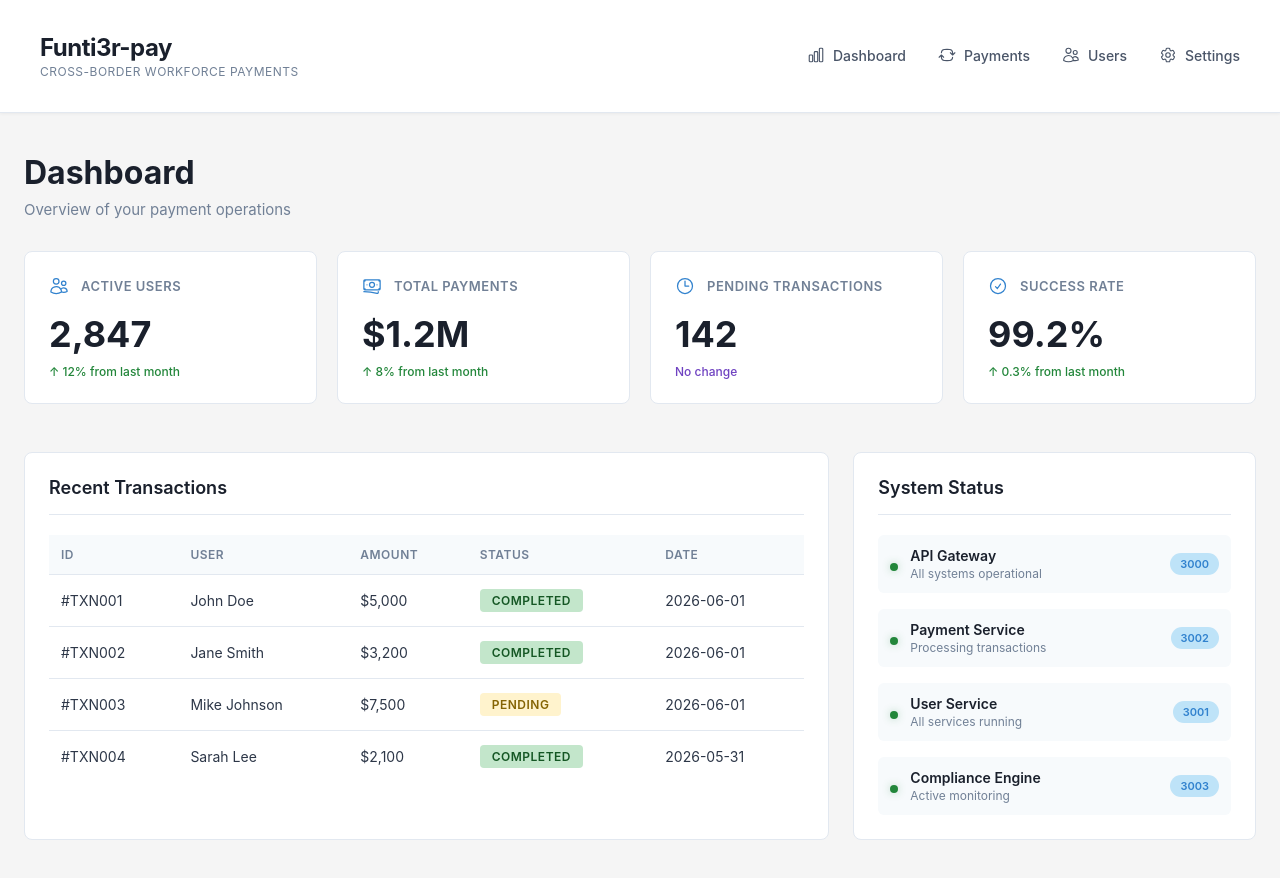
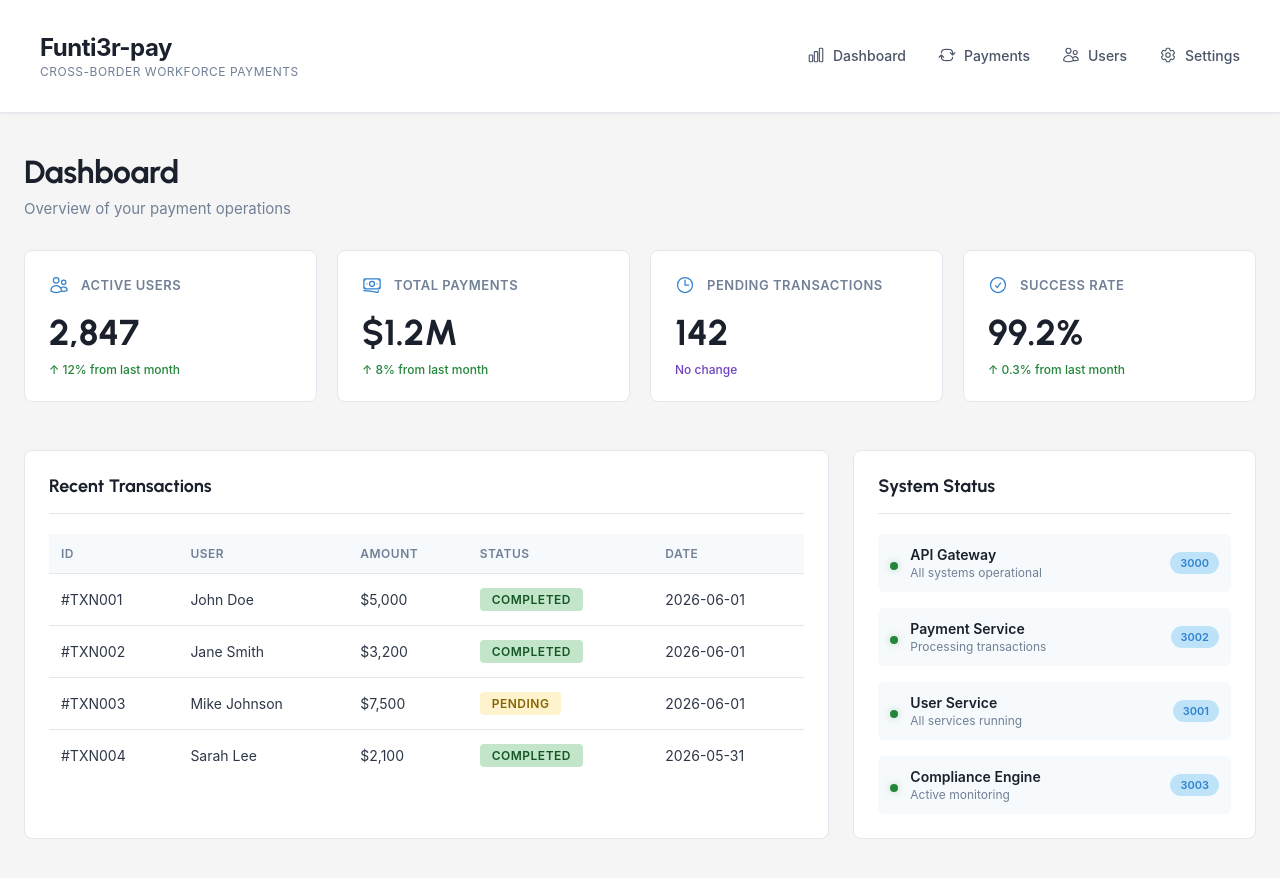
Before and after one commit to Katlego909/funti3r-pay, a React (Vite) app in the folder apps/enterprise-dashboard/: page / in a window 1280 px wide. Built offline with nearby package versions, Linux system fonts and the light colour scheme.

Commit message:
design: integrate Urbanist and Roboto fonts
- Use Urbanist as primary font for headings and large text
- Use Roboto as secondary font for body text
- Import from Google Fonts API
- Apply to all headings, metrics, and secondary text
- Improve typography hierarchy and visual appeal

```diff
--- a/apps/enterprise-dashboard/src/App.css
+++ b/apps/enterprise-dashboard/src/App.css
@@ -1,3 +1,6 @@
+@import url('https://fonts.googleapis.com/css2?family=Archivo+Black&family=Urbanist:ital,wght@0,100..900;1,100..900&display=swap');
+@import url('https://fonts.googleapis.com/css2?family=Roboto:ital,wght@0,100;0,300;0,400;0,500;0,700;0,900;1,100;1,300;1,400;1,500;1,700;1,900&display=swap');
+
 * {
   margin: 0;
   padding: 0;
@@ -5,9 +8,7 @@
 }
 
 body {
-  font-family: -apple-system, BlinkMacSystemFont, 'Segoe UI', 'Roboto', 'Oxygen',
-    'Ubuntu', 'Cantarell', 'Fira Sans', 'Droid Sans', 'Helvetica Neue',
-    sans-serif;
+  font-family: 'Urbanist', 'Roboto', sans-serif;
   -webkit-font-smoothing: antialiased;
   -moz-osx-font-smoothing: grayscale;
   background-color: #f5f7fa;
--- a/apps/enterprise-dashboard/src/styles/Dashboard.css
+++ b/apps/enterprise-dashboard/src/styles/Dashboard.css
@@ -22,6 +22,8 @@
   font-weight: 700;
   color: #1a202c;
   margin-bottom: 8px;
+  font-family: 'Urbanist', sans-serif;
+  letter-spacing: -0.5px;
 }
 
 .subtitle {
@@ -76,6 +78,7 @@
   font-weight: 700;
   color: #1a202c;
   margin-bottom: 8px;
+  font-family: 'Urbanist', sans-serif;
 }
 
 .metric-change {
@@ -110,11 +113,12 @@
 
 .section h3 {
   font-size: 18px;
-  font-weight: 600;
+  font-weight: 700;
   color: #1a202c;
   margin-bottom: 20px;
   padding-bottom: 16px;
   border-bottom: 1px solid #e2e8f0;
+  font-family: 'Urbanist', sans-serif;
 }
 
 .data-table {
```
